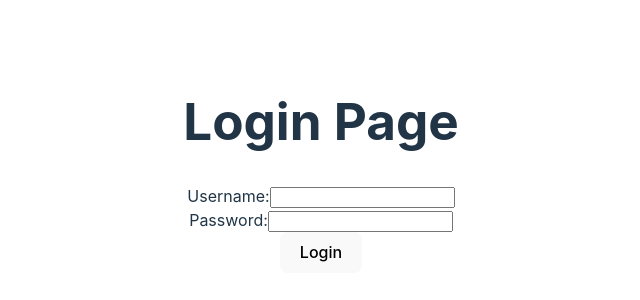
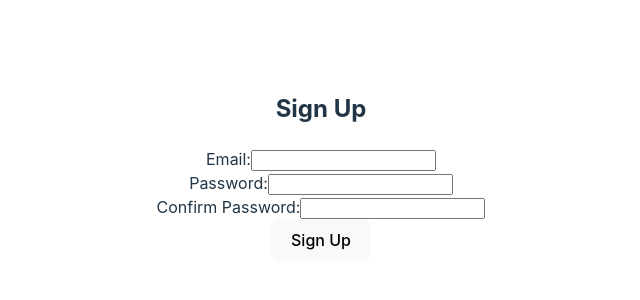
Before and after one commit to kamuyu-f9880/Tasker-project, a React (Vite) app in the folder tasker-front/: page / in a window 1280 px wide. Shown: the part 234-534 px from the top of the page, without its empty margins (319-959 px from the left). Built offline with nearby package versions, Linux system fonts and the light colour scheme.

Commit message:
added signup and components

```diff
--- a/tasker-front/src/App.jsx
+++ b/tasker-front/src/App.jsx
@@ -3,6 +3,7 @@
 import viteLogo from '/vite.svg'
 import './App.css'
 import Login from './pages/Login'
+import Signup from './pages/Signup'
 
 
 function App() {
@@ -12,7 +13,7 @@
 
     <>
     <div className="App">
-      <Login />
+      <Signup />
     </div>
 
 
--- /dev/null
+++ b/tasker-front/src/pages/Signup.jsx
@@ -0,0 +1,50 @@
+import React, { useState } from "react";
+
+function SignUp() {
+  const [email, setEmail] = useState("");
+  const [password, setPassword] = useState("");
+  const [confirmPassword, setConfirmPassword] = useState("");
+
+  const handleSubmit = (event) => {
+    event.preventDefault();
+    // Submit form data to server here
+  };
+
+  return (
+    <div>
+      <h2>Sign Up</h2>
+      <form onSubmit={handleSubmit}>
+        <label>
+          Email:
+          <input
+            type="email"
+            value={email}
+            onChange={(event) => setEmail(event.target.value)}
+          />
+        </label>
+        <br />
+        <label>
+          Password:
+          <input
+            type="password"
+            value={password}
+            onChange={(event) => setPassword(event.target.value)}
+          />
+        </label>
+        <br />
+        <label>
+          Confirm Password:
+          <input
+            type="password"
+            value={confirmPassword}
+            onChange={(event) => setConfirmPassword(event.target.value)}
+          />
+        </label>
+        <br />
+        <button type="submit">Sign Up</button>
+      </form>
+    </div>
+  );
+}
+
+export default SignUp;
```
Also changed, not shown: tasker-front/src/components/Addtodo.jsx (added), tasker-front/src/components/Updatetodo.jsx (added), tasker-front/src/pages/Dashboard.jsx (added).
